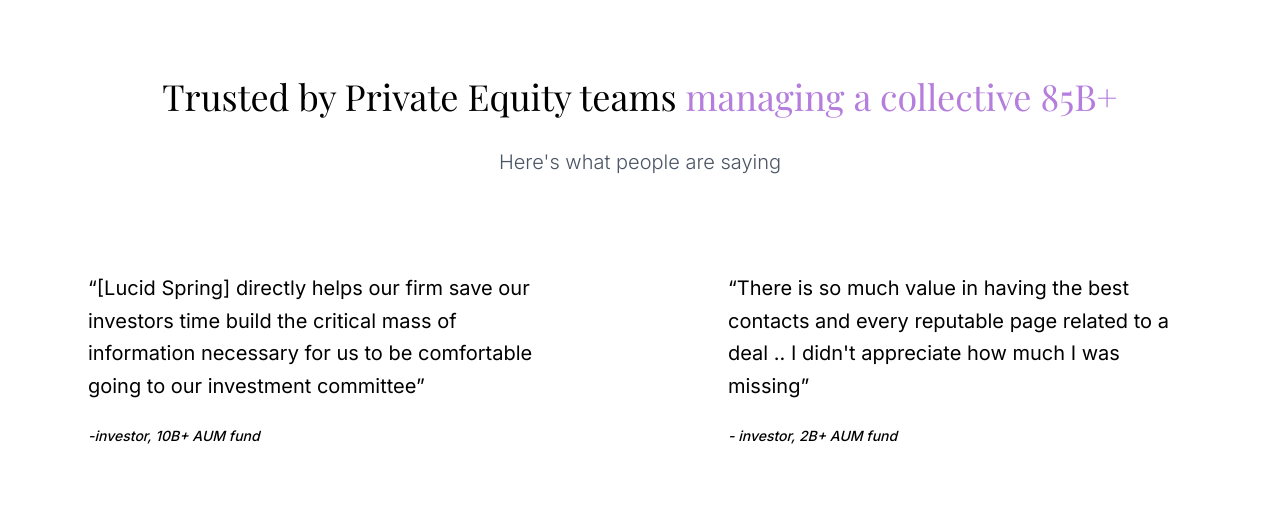
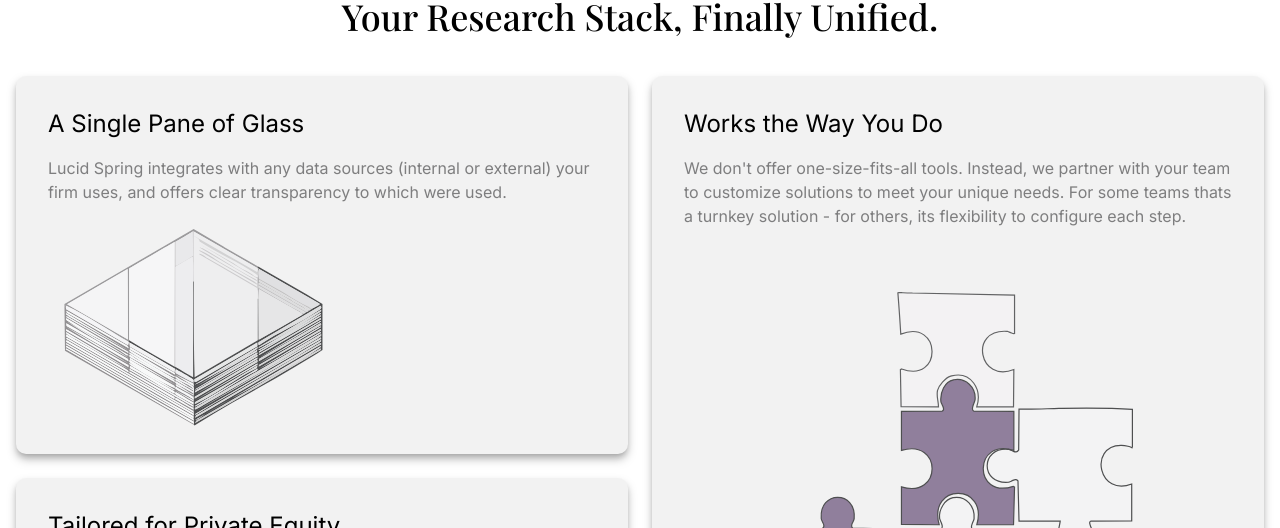
Before and after one commit to dereky98/lucid-spring-marketing, a Next.js app: page / in a window 1280 px wide. Shown: the part 852-1380 px from the top of the page. Built offline with nearby package versions, Linux system fonts and the light colour scheme; no server answers; a web font is replaced by a local one.

Commit message:
Remove testimonials section

```diff
--- a/components/ClientHome.tsx
+++ b/components/ClientHome.tsx
@@ -5,7 +5,6 @@ import { useEffect, useRef, useState } from "react";
 import Footer from "@/components/Footer";
 import Hero from "@/components/Hero";
 import Navbar from "@/components/Navbar";
-import Testimonials from "@/components/Testimonials";
 import WaitlistModal from "@/components/WaitlistModal";
 import CTASection from "./CTASection";
 import FeaturesSection from "./FeaturesSection";
@@ -24,12 +23,10 @@ export default function ClientHome() {
   /* ────────── section refs ────────── */
   const heroRef = useRef<HTMLDivElement>(null);
   const dataRef = useRef<HTMLDivElement>(null);
-  const testimonialsRef = useRef<HTMLDivElement>(null);
   const privateByDesignRef = useRef<HTMLDivElement>(null);
 
   /* ────────── visibility flags for general animations ────────── */
   const [dataInView, setDataInView] = useState(false);
-  const [testimonialsInView, setTestimonialsInView] = useState(false);
   const [privateByDesignInView, setPrivateByDesignInView] = useState(false);
 
   /* ────────── state for navbar theme control based on Hero scroll ────────── */
@@ -42,9 +39,7 @@ export default function ClientHome() {
     const generalObserver = new IntersectionObserver(
       (entries) => {
         entries.forEach((entry) => {
-          if (entry.target === testimonialsRef.current) {
-            setTestimonialsInView(entry.isIntersecting);
-          } else if (entry.target === privateByDesignRef.current) {
+          if (entry.target === privateByDesignRef.current) {
             setPrivateByDesignInView(entry.isIntersecting);
           }
         });
@@ -66,16 +61,13 @@ export default function ClientHome() {
     );
 
     const currentDataRef = dataRef.current;
-    const currentTestimonialsRef = testimonialsRef.current;
     const currentPrivateByDesignRef = privateByDesignRef.current;
 
     if (currentDataRef) howItWorksObserver.observe(currentDataRef);
-    if (currentTestimonialsRef) generalObserver.observe(currentTestimonialsRef);
     if (currentPrivateByDesignRef) generalObserver.observe(currentPrivateByDesignRef);
 
     return () => {
       if (currentDataRef) howItWorksObserver.unobserve(currentDataRef);
-      if (currentTestimonialsRef) generalObserver.unobserve(currentTestimonialsRef);
       if (currentPrivateByDesignRef) generalObserver.unobserve(currentPrivateByDesignRef);
       generalObserver.disconnect();
       howItWorksObserver.disconnect();
@@ -186,12 +178,6 @@ export default function ClientHome() {
         <Hero isVisible={isVisible} fadeIn={fadeIn} />
       </div>
       <div className="h-screen"></div> {/* Spacer to push content below hero */}
-      <div
-        ref={testimonialsRef}
-        className={`py-12 flex justify-center ${otherSectionsVisibilityClass} transition-opacity duration-500`}
-      >
-        <Testimonials isVisible={testimonialsInView} />
-      </div>
       <div className={`${otherSectionsVisibilityClass} transition-opacity duration-500`}>
         <FeaturesSection fadeIn={fadeIn} />
       </div>
```
